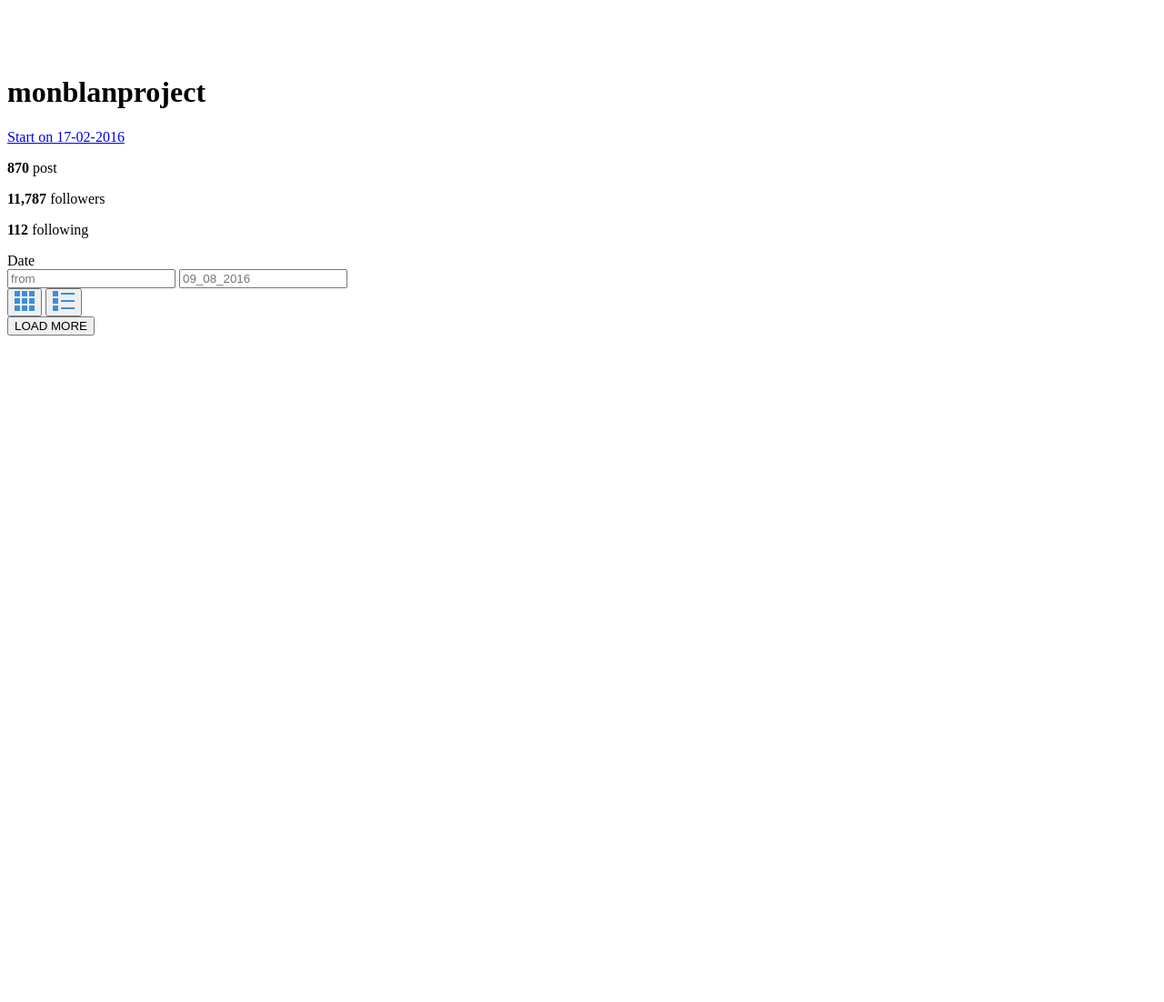
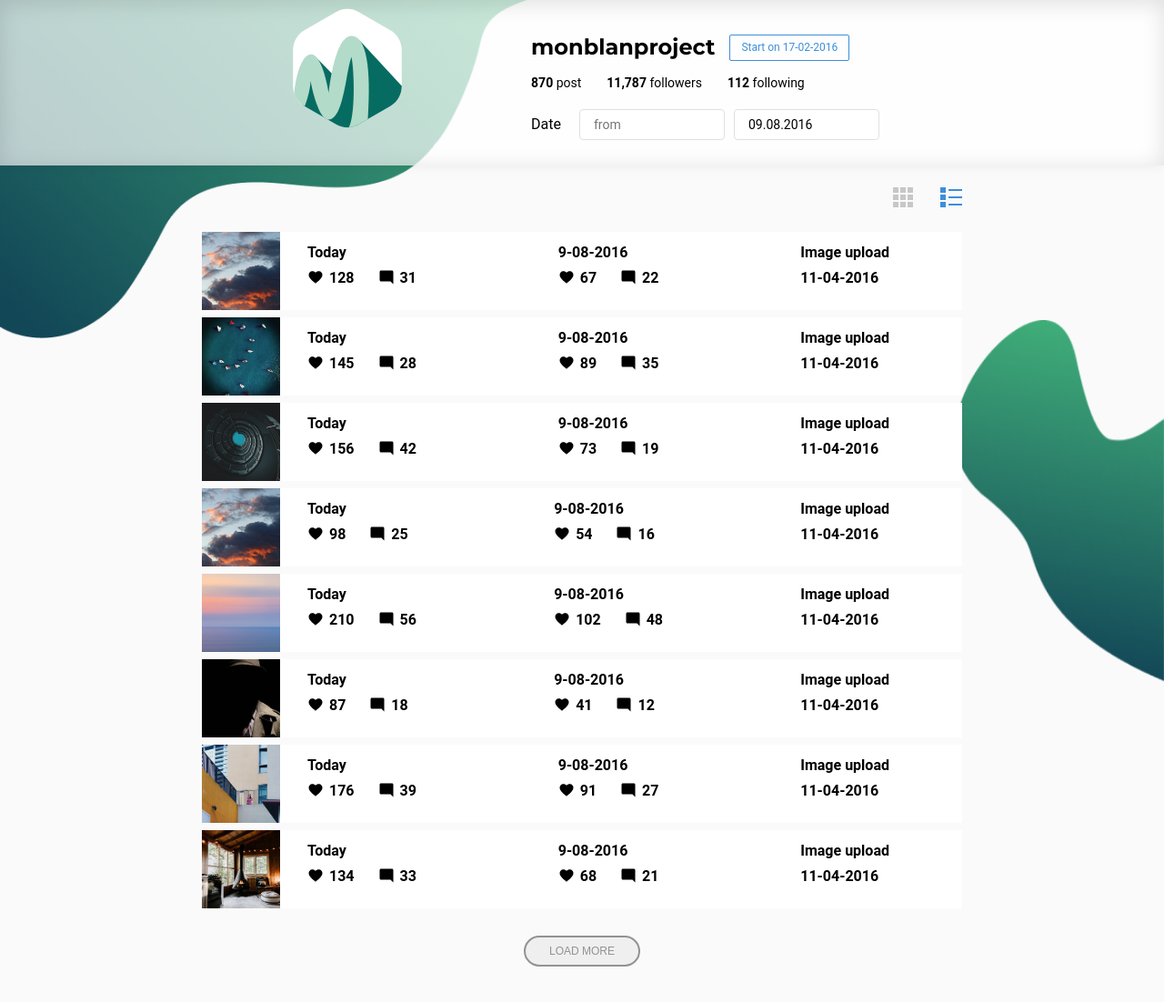
Before and after one commit to andreo-kalashnello/test-web-shark, a plain HTML site: page index.html in a window 1280 px wide. Shown: the whole page at 91% size. Before the commit the page ends 800 px from the top, so only its background shows below. Drawn offline with nearby package versions, Linux system fonts and the light colour scheme; the site is published under a folder, as on GitHub Pages, so addresses that start at the root find nothing.

Commit message:
fix path

```diff
--- a/data.json
+++ b/data.json
@@ -2,7 +2,7 @@
   "posts": [
     {
       "id": 1,
-      "image": "/images/post-1.jpg",
+      "image": "./images/post-1.jpg",
       "label": "Today",
       "date": "9-08-2016",
       "likes1": 128,
@@ -14,7 +14,7 @@
     },
     {
       "id": 2,
-      "image": "/images/post-2.jpg",
+      "image": "./images/post-2.jpg",
       "label": "Today",
       "date": "9-08-2016",
       "likes1": 145,
@@ -26,7 +26,7 @@
     },
     {
       "id": 3,
-      "image": "/images/post-3.jpg",
+      "image": "./images/post-3.jpg",
       "label": "Today",
       "date": "9-08-2016",
       "likes1": 156,
@@ -38,7 +38,7 @@
     },
     {
       "id": 4,
-      "image": "/images/post-4.jpg",
+      "image": "./images/post-4.jpg",
       "label": "Today",
       "date": "9-08-2016",
       "likes1": 98,
@@ -50,7 +50,7 @@
     },
     {
       "id": 5,
-      "image": "/images/post-5.jpg",
+      "image": "./images/post-5.jpg",
       "label": "Today",
       "date": "9-08-2016",
       "likes1": 210,
@@ -62,7 +62,7 @@
     },
     {
       "id": 6,
-      "image": "/images/post-6.jpg",
+      "image": "./images/post-6.jpg",
       "label": "Today",
       "date": "9-08-2016",
       "likes1": 87,
@@ -74,7 +74,7 @@
     },
     {
       "id": 7,
-      "image": "/images/post-7.jpg",
+      "image": "./images/post-7.jpg",
       "label": "Today",
       "date": "9-08-2016",
       "likes1": 176,
@@ -86,7 +86,7 @@
     },
     {
       "id": 8,
-      "image": "/images/post-8.jpg",
+      "image": "./images/post-8.jpg",
       "label": "Today",
       "date": "9-08-2016",
       "likes1": 134,
@@ -98,7 +98,7 @@
     },
     {
       "id": 9,
-      "image": "/images/post-1.jpg",
+      "image": "./images/post-1.jpg",
       "label": "Today",
       "date": "8-08-2016",
       "likes1": 198,
@@ -110,7 +110,7 @@
     },
     {
       "id": 10,
-      "image": "/images/post-2.jpg",
+      "image": "./images/post-2.jpg",
       "label": "Today",
       "date": "8-08-2016",
       "likes1": 112,
@@ -122,7 +122,7 @@
     },
     {
       "id": 11,
-      "image": "/images/post-3.jpg",
+      "image": "./images/post-3.jpg",
       "label": "Today",
       "date": "8-08-2016",
       "likes1": 225,
@@ -134,7 +134,7 @@
     },
     {
       "id": 12,
-      "image": "/images/post-4.jpg",
+      "image": "./images/post-4.jpg",
       "label": "Today",
       "date": "8-08-2016",
       "likes1": 143,
@@ -146,7 +146,7 @@
     },
     {
       "id": 13,
-      "image": "/images/post-5.jpg",
+      "image": "./images/post-5.jpg",
       "label": "Today",
       "date": "8-08-2016",
       "likes1": 167,
@@ -158,7 +158,7 @@
     },
     {
       "id": 14,
-      "image": "/images/post-6.jpg",
+      "image": "./images/post-6.jpg",
       "label": "Today",
       "date": "8-08-2016",
       "likes1": 92,
@@ -170,7 +170,7 @@
     },
     {
       "id": 15,
-      "image": "/images/post-7.jpg",
+      "image": "./images/post-7.jpg",
       "label": "Today",
       "date": "8-08-2016",
       "likes1": 203,
@@ -182,7 +182,7 @@
     },
     {
       "id": 16,
-      "image": "/images/post-8.jpg",
+      "image": "./images/post-8.jpg",
       "label": "Today",
       "date": "8-08-2016",
       "likes1": 158,
--- a/index.html
+++ b/index.html
@@ -7,23 +7,23 @@
     <title>Web shark</title>
     <link rel="stylesheet" href="https://cdn.jsdelivr.net/npm/flatpickr/dist/flatpickr.min.css">
     <link href="https://unpkg.com/aos@2.3.1/dist/aos.css" rel="stylesheet">
-    <link rel="stylesheet" href="/style/style.css">
-    <link rel="stylesheet" href="/style/media.css">
+    <link rel="stylesheet" href="./style/style.css">
+    <link rel="stylesheet" href="./style/media.css">
 </head>
 
 <body>
     <div class="decor decor--top-left">
-        <img src="/images/left-corner.png" alt="">
+        <img src="./images/left-corner.png" alt="">
     </div>
     <div class="decor decor--bottom-right">
-        <img src="/images/right-corner.png" alt="">
+        <img src="./images/right-corner.png" alt="">
     </div>
 
     <header class="header__wrap" data-aos="fade-down" data-aos-duration="1000">
         <div class="container--sm">
             <div class="header">
-                <a href="/">
-                    <img class="logo" src="/images/logo.svg" alt="">
+                <a href="./">
+                    <img class="logo" src="./images/logo.svg" alt="">
                 </a>
                 <div class="header__info">
                     <div class="header__info-top">
@@ -105,7 +105,7 @@
     <script>
         AOS.init();
     </script>
-    <script src="/script.js"></script>
+    <script src="./script.js"></script>
 </body>
 
 </html>
--- a/script.js
+++ b/script.js
@@ -47,7 +47,7 @@ document.addEventListener('DOMContentLoaded', function() {
 
     async function loadPosts() {
         try {
-            const response = await fetch('/data.json');
+            const response = await fetch('./data.json');
             const data = await response.json();
             allPosts = data.posts;
             renderPosts();
@@ -72,11 +72,11 @@ document.addEventListener('DOMContentLoaded', function() {
                         <p>${post.label}</p>
                         <div class="post__card-stats">
                             <div class="post__card-stats-item">
-                                <img src="/images/like.svg" alt="">
+                                <img src="./images/like.svg" alt="">
                                 <span>${post.likes1}</span>
                             </div>
                             <div class="post__card-stats-item">
-                                <img src="/images/comment.svg" alt="">
+                                <img src="./images/comment.svg" alt="">
                                 <span>${post.comments1}</span>
                             </div>
                         </div>
@@ -85,11 +85,11 @@ document.addEventListener('DOMContentLoaded', function() {
                         <p>${post.date}</p>
                         <div class="post__card-stats">
                             <div class="post__card-stats-item">
-                                <img src="/images/like.svg" alt="">
+                                <img src="./images/like.svg" alt="">
                                 <span>${post.likes2}</span>
                             </div>
                             <div class="post__card-stats-item">
-                                <img src="/images/comment.svg" alt="">
+                                <img src="./images/comment.svg" alt="">
                                 <span>${post.views}</span>
                             </div>
                         </div>
```
